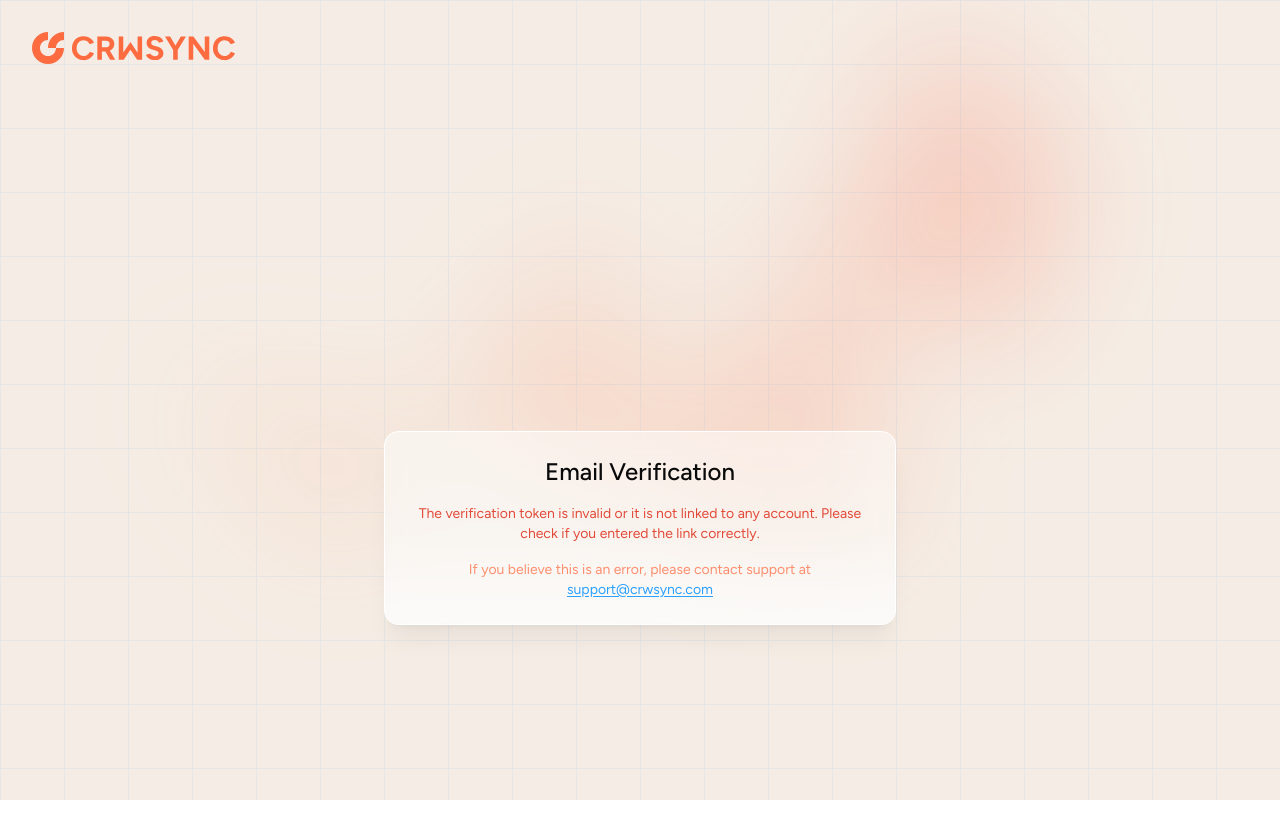
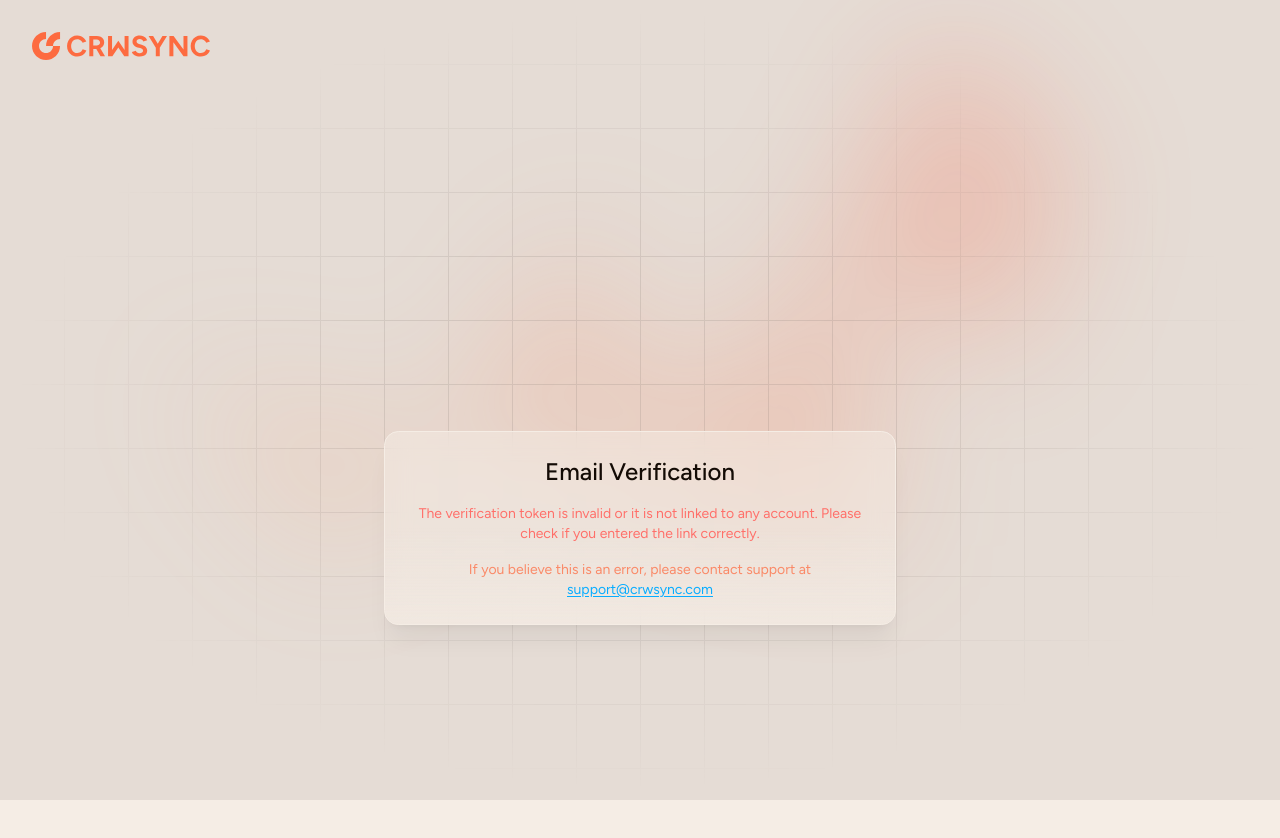
Before and after one commit to JustTunya/crwsync, a Next.js app in the folder apps/frontend/: page /auth/verify-email in a window 1280 px wide. Shown: the top 838 px of the page. Built offline with nearby package versions, Linux system fonts and the light colour scheme; no server answers.

Commit message:
color improvments and passwd strength UI update

```diff
--- a/apps/frontend/app/auth/layout.tsx
+++ b/apps/frontend/app/auth/layout.tsx
@@ -11,7 +11,7 @@ export default function RootLayout({
     <>
       <div className="absolute inset-0 h-min w-full p-8">
         <Link href="/" className="inline-block">
-          <Image src="/logo.svg" alt="crwsync" width={3250} height={512} className="h-8 sm:w-auto" priority />
+          <Image src="/logo.svg" alt="crwsync" width={3250} height={512} className="h-7 sm:w-auto" priority />
         </Link>
       </div>
       <Background />
--- a/apps/frontend/app/globals.css
+++ b/apps/frontend/app/globals.css
@@ -7,6 +7,7 @@
   --color-background: var(--background);
   --color-foreground: var(--foreground);
   --font-figtree: var(--font-figtree);
+  --color-glass: var(--glass);
   --color-sidebar-ring: var(--sidebar-ring);
   --color-sidebar-border: var(--sidebar-border);
   --color-sidebar-accent-foreground: var(--sidebar-accent-foreground);
@@ -56,100 +57,103 @@
 }
 
 :root {
-  --radius: 0.65rem;
-  --background:  oklch(1 0 0);
-  --foreground:  oklch(0.145 0 0);
-  --card:  oklch(1 0 0);
-  --card-foreground:  oklch(0.145 0 0);
-  --popover:  oklch(1 0 0);
-  --popover-foreground:  oklch(0.145 0 0);
-  --destructive:  oklch(0.577 0.245 27.325);
-  --border:  oklch(0.800 0.008 49.76);
-  --input:  oklch(0.980 0.008 49.76);
-  --placeholder: oklch(0.522 0.016 49.76);
-  --ring:  oklch(0.702 0.183 293.541);
-  --chart-1:  oklch(0.811 0.111 293.571);
-  --chart-2:  oklch(0.606 0.25 292.717);
-  --chart-3:  oklch(0.541 0.281 293.009);
-  --chart-4:  oklch(0.491 0.27 292.581);
-  --chart-5:  oklch(0.432 0.232 292.759);
-  --sidebar:  oklch(0.985 0 0);
-  --sidebar-foreground:  oklch(0.141 0.005 285.823);
-  --sidebar-primary:  oklch(0.541 0.281 293.009);
-  --sidebar-primary-foreground:  oklch(0.969 0.016 293.756);
-  --sidebar-accent:  oklch(0.967 0.001 286.375);
-  --sidebar-accent-foreground:  oklch(0.21 0.006 285.885);
-  --sidebar-border:  oklch(0.92 0.004 286.32);
-  --sidebar-ring:  oklch(0.702 0.183 293.541);
+  /* SHADCN DEPENDENCIES – ADAPTED TO ORANGE THEME */
+  --radius:                     0.65rem;
+  --background:                 oklch(0.95 0.014 64.35);
+  --foreground:                 oklch(0.16 0.020 64.35);
+  --card:                       oklch(0.98 0.008 64.35);
+  --card-foreground:            oklch(0.16 0.020 64.35);
+  --popover:                    oklch(0.98 0.008 64.35);
+  --popover-foreground:         oklch(0.16 0.020 64.35);
+  --destructive:                oklch(0.70 0.190 25.00);
+  --border:                     oklch(0.87 0.015 64.35);
+  --input:                      oklch(0.97 0.010 64.35);
+  --placeholder:                oklch(0.64 0.020 64.35);
+  --ring:                       oklch(0.78 0.190 36.91);
+  --chart-1:                    oklch(0.80 0.190 36.91);
+  --chart-2:                    oklch(0.70 0.190 36.91);
+  --chart-3:                    oklch(0.62 0.190 36.91);
+  --chart-4:                    oklch(0.54 0.190 36.91);
+  --chart-5:                    oklch(0.46 0.190 36.91);
+  --sidebar:                    oklch(0.93 0.015 64.35);
+  --sidebar-foreground:         oklch(0.19 0.020 64.35);
+  --sidebar-primary:            oklch(0.63 0.190 36.91);
+  --sidebar-primary-foreground: oklch(0.99 0.020 36.91);
+  --sidebar-accent:             oklch(0.97 0.010 64.35);
+  --sidebar-accent-foreground:  oklch(0.23 0.020 64.35);
+  --sidebar-border:             oklch(0.88 0.012 64.35);
+  --sidebar-ring:               oklch(0.78 0.190 36.91);
+  --glass:                      oklch(0.95 0.014 64.35);
   /* SEMANTIC COLORS */
-  --primary:              oklch(0.7026 0.1879 36.91); /* #ff7800 */
-  --primary-foreground:   oklch(1.000 0.000 0.000);
-  --secondary:            oklch(0.966 0.003 49.76);
-  --secondary-foreground: oklch(0.210 0.006 49.76);
-  --muted:                oklch(0.966 0.003 49.76);
-  --muted-foreground:     oklch(0.522 0.016 49.76);
+  --primary:                    oklch(0.7026 0.1879 36.91);
+  --primary-foreground:         oklch(1.000 0.000 0.000);
+  --secondary:                  oklch(0.966 0.003 49.76);
+  --secondary-foreground:       oklch(0.210 0.006 49.76);
+  --muted:                      oklch(0.966 0.003 49.76);
+  --muted-foreground:           oklch(0.492 0.016 49.76);
   /* SURFACE & SHADES */
-  --base-100:             oklch(0.950 0.014 64.35);
-  --base-200:             oklch(0.900 0.014 64.35);
-  --base-300:             oklch(0.850 0.014 64.35);
+  --base-100:                   oklch(0.900 0.014 64.35);
+  --base-200:                   oklch(0.850 0.014 64.35);
+  --base-300:                   oklch(0.800 0.014 64.35);
   /* FEEDBACK COLORS */
-  --info:                 oklch(0.700 0.191 252.0);
-  --info-foreground:      oklch(1.000 0.000 0.000);
-  --success:              oklch(0.640 0.191 140.0);
-  --success-foreground:   oklch(1.000 0.000 0.000);
-  --warning:              oklch(0.850 0.191 85.00);
-  --warning-foreground:   oklch(1.000 0.000 0.000);
-  --error:                oklch(0.620 0.191 30.00);
-  --error-foreground:     oklch(1.000 0.000 0.000);
+  --info:                       oklch(0.72 0.18 245);
+  --info-foreground:            oklch(0.98 0.01 250);
+  --success:                    oklch(0.75 0.18 145);
+  --success-foreground:         oklch(0.98 0.02 145);
+  --warning:                    oklch(0.84 0.18 75);
+  --warning-foreground:         oklch(0.98 0.02 75);
+  --error:                      oklch(0.72 0.18 25);
+  --error-foreground:           oklch(0.98 0.02 25);
 }
 
 .dark {
-  --background: oklch(0.145 0 0);
-  --foreground: oklch(0.985 0 0);
-  --card: oklch(0.205 0 0);
-  --card-foreground: oklch(0.985 0 0);
-  --popover: oklch(0.205 0 0);
-  --popover-foreground: oklch(0.985 0 0);
-  --muted: oklch(0.269 0 0);
-  --muted-foreground: oklch(0.708 0 0);
-  --destructive: oklch(0.704 0.191 22.216);
-  --border: oklch(1 0 0 / 10%);
-  --input: oklch(1 0 0 / 15%);
-  --ring: oklch(0.556 0 0);
-  --chart-1: oklch(0.488 0.243 264.376);
-  --chart-2: oklch(0.696 0.17 162.48);
-  --chart-3: oklch(0.769 0.188 70.08);
-  --chart-4: oklch(0.627 0.265 303.9);
-  --chart-5: oklch(0.645 0.246 16.439);
-  --sidebar: oklch(0.205 0 0);
-  --sidebar-foreground: oklch(0.985 0 0);
-  --sidebar-primary: oklch(0.488 0.243 264.376);
-  --sidebar-primary-foreground: oklch(0.985 0 0);
-  --sidebar-accent: oklch(0.269 0 0);
-  --sidebar-accent-foreground: oklch(0.985 0 0);
-  --sidebar-border: oklch(1 0 0 / 10%);
-  --sidebar-ring: oklch(0.556 0 0);
-
+  /* SHADCN DEPENDENCIES */
+  --radius:                     0.65rem;
+  --background:                 oklch(0.15 0.018 64.35);
+  --foreground:                 oklch(0.93 0.020 64.35);
+  --card:                       oklch(0.19 0.020 64.35);
+  --card-foreground:            oklch(0.94 0.020 64.35);
+  --popover:                    oklch(0.19 0.020 64.35);
+  --popover-foreground:         oklch(0.94 0.020 64.35);
+  --destructive:                oklch(0.63 0.185 25.00);
+  --border:                     oklch(0.30 0.015 64.35);
+  --input:                      oklch(0.22 0.015 64.35);
+  --placeholder:                oklch(0.64 0.020 64.35);
+  --ring:                       oklch(0.75 0.190 36.91);
+  --chart-1:                    oklch(0.78 0.190 36.91);
+  --chart-2:                    oklch(0.70 0.190 36.91);
+  --chart-3:                    oklch(0.62 0.190 36.91);
+  --chart-4:                    oklch(0.54 0.190 36.91);
+  --chart-5:                    oklch(0.46 0.190 36.91);
+  --sidebar:                    oklch(0.14 0.020 64.35);
+  --sidebar-foreground:         oklch(0.93 0.020 64.35);
+  --sidebar-primary:            oklch(0.68 0.190 36.91);
+  --sidebar-primary-foreground: oklch(0.99 0.020 36.91);
+  --sidebar-accent:             oklch(0.23 0.020 64.35);
+  --sidebar-accent-foreground:  oklch(0.94 0.020 64.35);
+  --sidebar-border:             oklch(0.26 0.015 64.35);
+  --sidebar-ring:               oklch(0.75 0.190 36.91);
+  --glass:                      oklch(0.95 0.014 64.35);
   /* SEMANTIC COLORS */
-  --primary:             oklch(88% 0.042 264.695);
-  --primary-foreground:  oklch(7%  0.034 272.788);
-  --secondary:           oklch(2%  0.003 247.858);
-  --secondary-foreground:oklch(45% 0.013  58.071);
+  --primary:                    oklch(0.72 0.1879 36.91);
+  --primary-foreground:         oklch(1.00 0.000 0.000);
+  --secondary:                  oklch(0.24 0.010 64.35);
+  --secondary-foreground:       oklch(0.92 0.020 64.35);
+  --muted:                      oklch(0.22 0.010 64.35);
+  --muted-foreground:           oklch(0.74 0.018 64.35);
   /* SURFACE & SHADES */
-  --base-100:            oklch(0% 0 0);
-  --base-200:            oklch(2% 0 0);
-  --base-300:            oklch(5% 0 0);
-  --base-400:            oklch(8% 0 0);
-  --base-500:            oklch(11% 0 0);
+  --base-100:                   oklch(0.20 0.018 64.35);
+  --base-200:                   oklch(0.25 0.018 64.35);
+  --base-300:                   oklch(0.30 0.018 64.35);
   /* FEEDBACK COLORS */
-  --info:                oklch(18% 0.111 230.318);
-  --info-foreground:     oklch(71% 0.066 243.157);
-  --success:             oklch(21% 0.209 151.711);
-  --success-foreground:  oklch(63% 0.077 168.940);
-  --warning:             oklch(13% 0.169 91.605);
-  --warning-foreground:  oklch(59% 0.112 45.904);
-  --error:               oklch(30% 0.191 22.216);
-  --error-foreground:    oklch(73% 0.105 12.094);
+  --info:                       oklch(0.66 0.18 245);
+  --info-foreground:            oklch(0.02 0.01 250);
+  --success:                    oklch(0.68 0.18 145);
+  --success-foreground:         oklch(0.02 0.02 145);
+  --warning:                    oklch(0.76 0.18 75);
+  --warning-foreground:         oklch(0.02 0.02 75);
+  --error:                      oklch(0.63 0.18 25);
+  --error-foreground:           oklch(0.02 0.02 25);
 }
 
 @layer base {
--- a/apps/frontend/components/ui/background.tsx
+++ b/apps/frontend/components/ui/background.tsx
@@ -1,7 +1,20 @@
 export default function Background() {
   return (
     <div aria-hidden="true" className="fixed top-0 -z-10 size-full bg-base-100">
-      <div aria-hidden="true" className="fixed top-0 -z-10 h-full w-full bg-[linear-gradient(to_right,#e6e6e6_1px,transparent_1px),linear-gradient(to_bottom,#e6e6e6_1px,transparent_1px)] bg-[size:4rem_4rem]" />
+      <div
+        className="absolute inset-0 z-0 opacity-15"
+        style={{
+          backgroundImage: `
+            linear-gradient(to right, var(--muted-foreground) 1px, transparent 1px),
+            linear-gradient(to bottom, var(--muted-foreground) 1px, transparent 1px)
+          `,
+          backgroundSize: "4rem 4rem",
+          WebkitMaskImage:
+            "radial-gradient(ellipse 70% 70% at 50% 50%, #000 30%, transparent 70%)",
+          maskImage:
+            "radial-gradient(ellipse 70% 70% at 50% 50%, #000 30%, transparent 70%)",
+        }}
+      />
       <div aria-hidden="true" className="fixed top-0 left-1/2 -z-10 -translate-x-1/2 blur-3xl xl:-top-6">
         <div
           style={{clipPath: "polygon(74.1% 44.1%, 90% 61.6%, 97.5% 26.9%, 85.5% 0.1%, 80.7% 2%, 72.5% 32.5%, 60.2% 62.4%, 52.4% 68.1%, 47.5% 58.3%, 45.2% 34.5%, 27.5% 76.7%, 0.1% 64.9%, 17.9% 100%, 27.6% 76.8%, 76.1% 97.7%, 74.1% 44.1%)", transform: "scale(0.8)" }}
```
Also changed, not shown: apps/frontend/components/ui/strength_indicator.tsx (+64 -13 lines).
